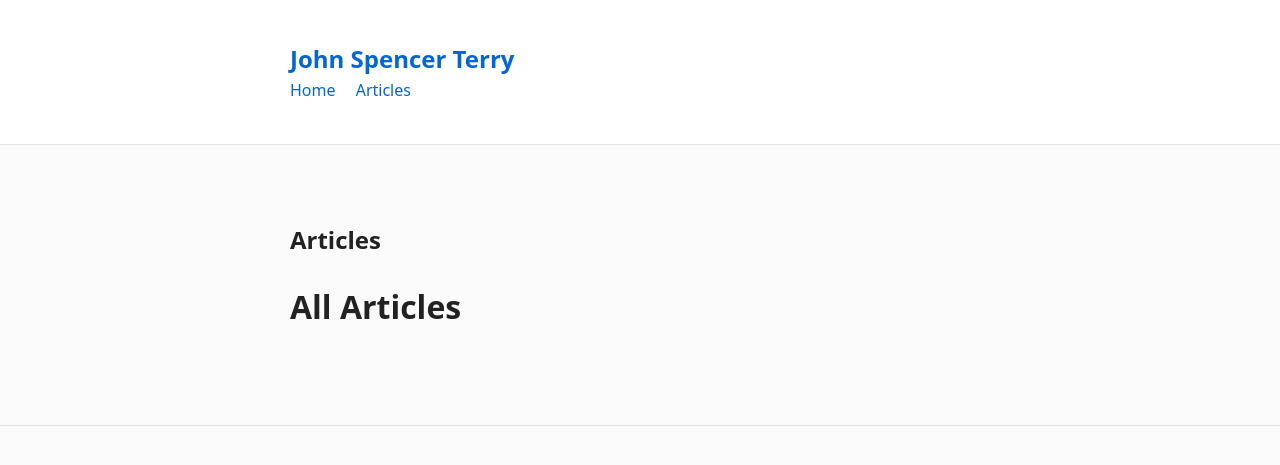
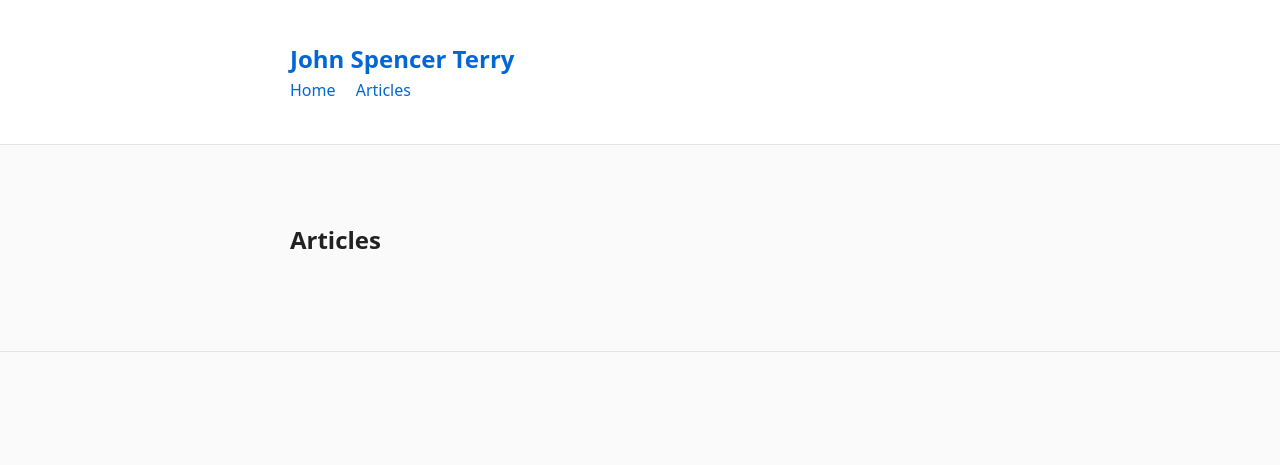
Before and after one commit to JohnSpencerTerry/wb, a Jekyll site: the page built from articles/index.md, in a window 1280 px wide. Shown: the top 465 px of the page. Built offline with Jekyll 4.4.1, drawn with Linux system fonts in a browser that asks for light colours.

Commit message:
Update index.md

```diff
--- a/articles/index.md
+++ b/articles/index.md
@@ -3,7 +3,6 @@ layout: default
 title: Articles
 ---
 
-# All Articles
 
 {% assign sorted_articles = site.articles | sort: 'path' %}
 <ul>
```
